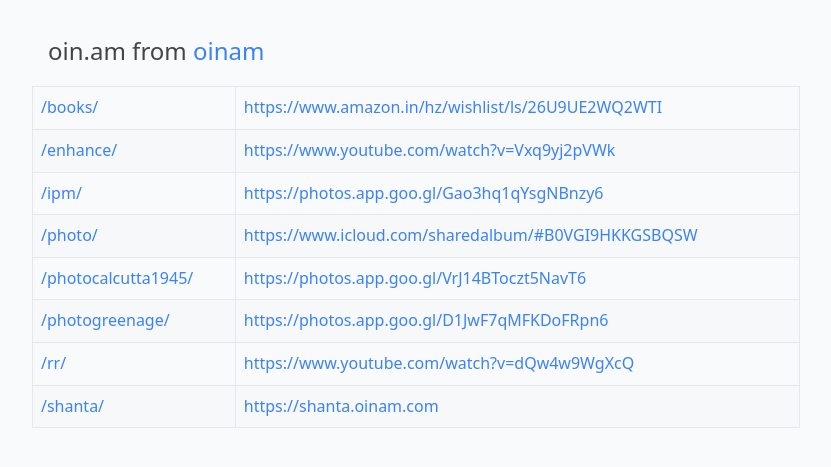
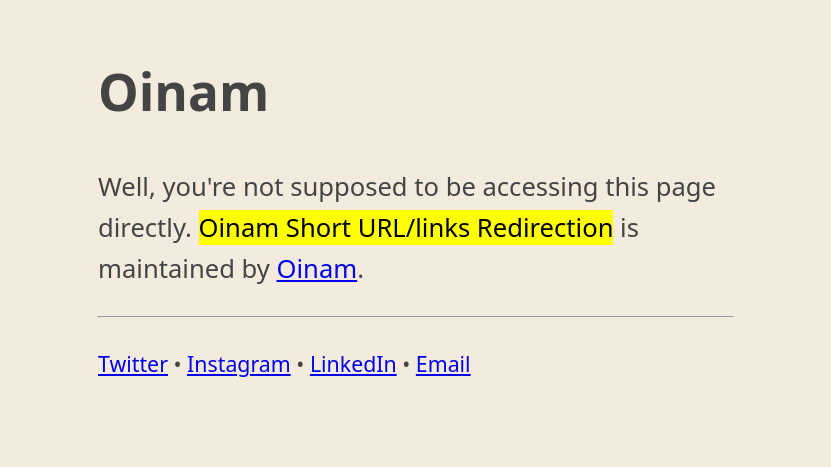
Before and after one commit to oinam/oin.am, a Jekyll site: the page index.html, which Jekyll copies as it is, in a window 1280 px wide. Shown: the top 467 px of the page, without its empty margins (224-1055 px from the left). Built offline with Jekyll 4.4.1, drawn with Linux system fonts in a browser that asks for light colours.

```diff
--- a/_layouts/default.html
+++ /dev/null
@@ -1,92 +0,0 @@
-<!doctype html>
-<html lang="en">
-<head>
-<title>oin.am</title>
-
-<meta charset="utf-8">
-<meta name="viewport" content="width=device-width, initial-scale=1">
-
-<style type="text/css">
-  :root {
-    --space: 1rem;
-  }
-
-  body {
-    width: 90%;
-    max-width: 48rem;
-    margin: calc(2 * var(--space)) auto;
-
-    background: #f9fafb;
-    color: #444;
-
-    font-family: system-ui, -apple-system, "segoe ui", "roboto", "ubuntu", "cantarell", "noto sans", sans-serif, "apple color emoji", "segoe ui emoji", "segoe ui symbol", "noto color emoji";
-    font-size: 16px;
-    line-height: 1.6;
-  }
-
-  h1 {
-    padding: 0 var(--space);
-    font-weight: 500;
-    font-size: x-large;
-  }
-
-  main {
-    margin: var(--space) 0;
-  }
-
-  table {
-    width: 100%;
-    border-collapse: collapse;
-    border:  1px solid #ccc;
-  }
-
-  td,
-  th {
-    border: 1px solid #E5E7EB;
-    text-align: left;
-    padding: .5rem;
-  }
-
-  th {
-    background: #F6F8FA;
-  }
-
-  tr:nth-child(even) {
-    background: #F6F8FA;
-  }
-
-  table caption {
-    font-weight: bold;
-    margin-bottom: .5rem;
-  }
-
-  a, a:visited {
-    text-decoration: none;
-    color: #3b82f6;
-  }
-
-  a:hover, a:active {
-    color: #1d4ed8;
-  }
-</style>
-
-</head>
-<body>
-
-<h1>oin.am from <a href="https://oinam.com/">oinam</a></h1>
-
-<main>
-  {{ content }}
-  {%- assign redirects = site.pages | where_exp: "item", "item.redirect_to != nil" -%}
-  <table>
-    {% for page in redirects %}
-    <tr>
-      <td><a href="{{ page.url | relative_url }}" target="_onm">{{ page.url }}</a></td>
-      <td><a href="{{ page.redirect_to }}" target="_onm">{{ page.redirect_to }}</a></td>
-    </tr>
-    {% endfor %}
-  </table>
-</main>
-
-</body>
-</html>
--- a/enhance.md
+++ b/enhance.md
@@ -1,4 +1,4 @@
 ---
 title: Can You Enhance it, Zoom in
-redirect_to: https://www.youtube.com/watch?v=Vxq9yj2pVWk
+redirect_to: https://www.youtube.com/watch?v=1Jpjw2w_0l8
 ---
--- /dev/null
+++ b/index.html
@@ -0,0 +1,49 @@
+<!doctype html>
+<html lang="en">
+<head>
+<title>Oinam</title>
+
+<meta charset="utf-8">
+<meta name="viewport" content="width=device-width, initial-scale=1">
+
+<style type="text/css">
+  body {
+    width: 80%;
+    max-width: 636px;
+
+    margin: 2em auto;
+
+    font-family: system-ui, -apple-system, "Segoe UI", "Roboto", "Ubuntu", "Cantarell", "Noto Sans", sans-serif, "Apple Color Emoji", "Segoe UI Emoji", "Segoe UI Symbol", "Noto Color Emoji";
+    font-size: 1.6em;
+    line-height: 1.6;
+
+    background: #f3ebde;
+    color: #444;
+  }
+</style>
+
+</head>
+<body>
+
+<h1 class="title">Oinam</h1>
+
+<p>
+	Well, you're not supposed to be accessing this page directly.
+	<mark>Oinam Short URL/links Redirection</mark> is maintained by <a href="https://oinam.com/">Oinam</a>.
+</p>
+
+<hr>
+
+<footer>
+  <p>
+    <small>
+      <a href="https://twitter.com/oinam">Twitter</a>
+      • <a href="https://www.instagram.com/oinam/">Instagram</a>
+      • <a href="https://www.linkedin.com/company/oinam/">LinkedIn</a>
+      • <a href="mailto:hi@oinam.com">Email</a>
+    </small>
+  </p>
+</footer>
+
+</body>
+</html>
--- a/shanta.md
+++ /dev/null
@@ -1,4 +0,0 @@
----
-title: Shanta Huirem
-redirect_to: https://shanta.oinam.com
----
```
Also changed, not shown: 404.md (deleted, +0 -8 lines), greenage-gpswatch.md (added, +4 -0 lines), greenage-internet.md (added, +4 -0 lines), greenage-photos.md (renamed from photogreenage.md, +1 -1 lines), greenage-whatsapp.md (added, +4 -0 lines), index.md (deleted, +0 -3 lines), favicon.ico (deleted), favicon.png (deleted).
